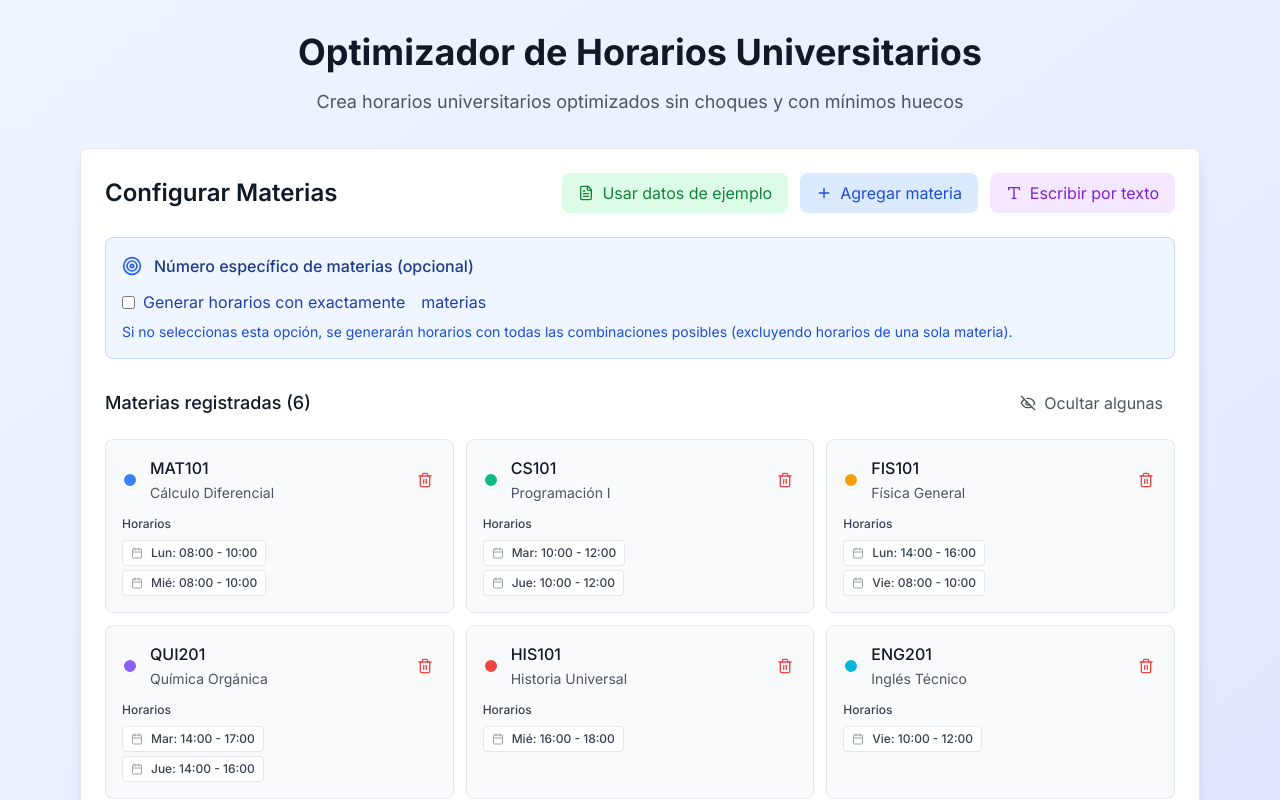
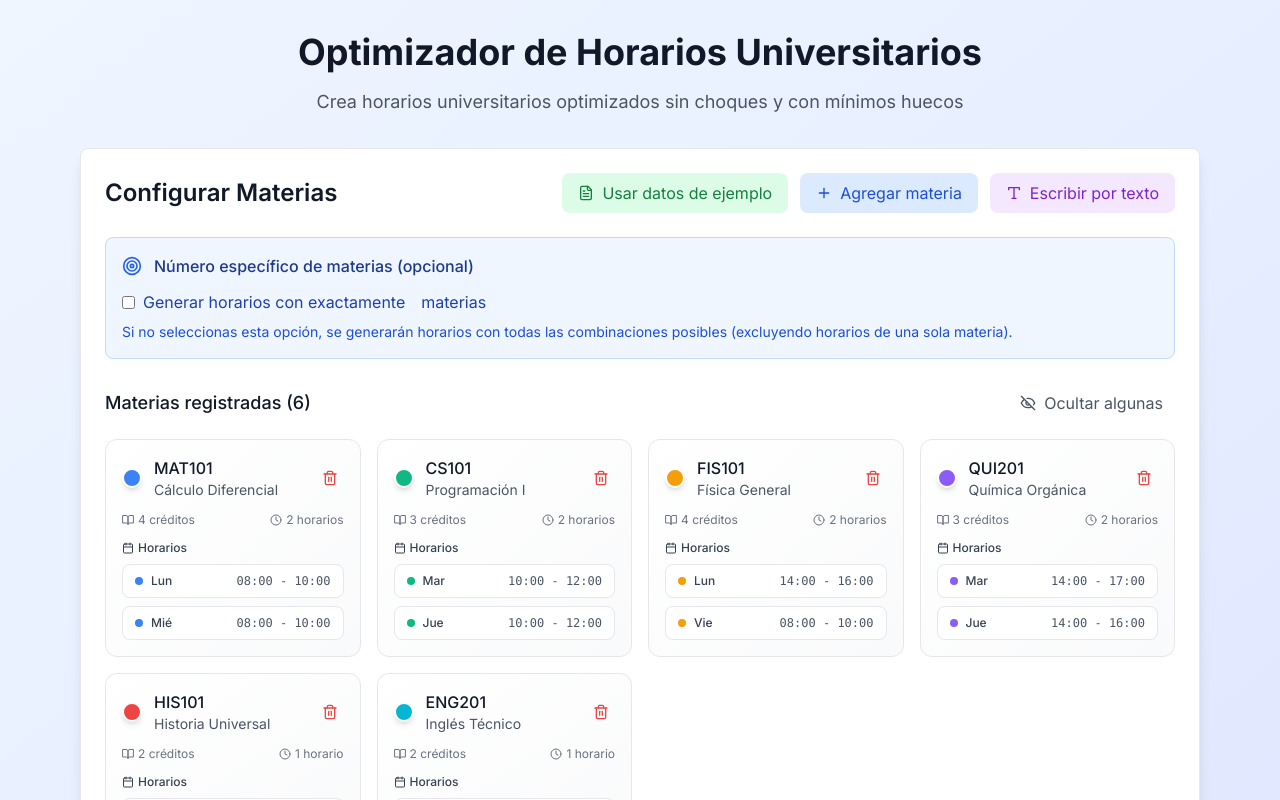
Before and after one commit to DavidSolorza/maqueta, a React (Vite) app: page / in a window 1280 px wide. Both pictures are taken after a click on the button "Usar datos de ejemplo". Shown: the top 800 px of the page. Built offline with nearby package versions, Linux system fonts and the light colour scheme.

Commit message:
Updated DataUploader.tsx

```diff
--- a/src/components/DataUploader.tsx
+++ b/src/components/DataUploader.tsx
@@ -14,7 +14,8 @@ import {
   AlertTriangle,
   Eye,
   EyeOff,
-  Target
+  Target,
+  BookOpen
 } from 'lucide-react';
 
 interface DataUploaderProps {
@@ -491,30 +492,43 @@ export default function DataUploader({ onDataSubmit }: DataUploaderProps) {
           </div>
 
           {subjects.length > 0 ? (
-            <div className="grid gap-3 md:grid-cols-2 lg:grid-cols-3">
+            <div className="grid gap-4 sm:grid-cols-1 md:grid-cols-2 lg:grid-cols-3 xl:grid-cols-4">
               {(showAllSubjects ? subjects : subjects.slice(0, 6)).map((subject, index) => (
-                <div key={subject.id} className="border border-gray-200 rounded-lg p-4 bg-gray-50">
+                <div key={subject.id} className="border border-gray-200 rounded-xl p-4 bg-gradient-to-br from-white to-gray-50 hover:shadow-lg transition-all duration-200 hover:border-blue-300">
                   <div className="flex items-center justify-between mb-3">
                     <div className="flex items-center space-x-3">
                       <div
-                        className="w-4 h-4 rounded-full border-2 border-white shadow-sm"
+                        className="w-5 h-5 rounded-full border-2 border-white shadow-md flex-shrink-0"
                         style={{ backgroundColor: subject.color }}
                       />
                       <div>
                         <span className="font-medium text-gray-900 block">
                           {subject.code || 'Sin código'}
                         </span>
-                        <span className="text-sm text-gray-600">
+                        <span className="text-sm text-gray-600 line-clamp-1" title={subject.name}>
                           {subject.name || 'Sin nombre'}
                         </span>
                       </div>
                     </div>
                     <button
                       onClick={() => removeSubject(index)}
-                      className="p-1 text-red-500 hover:text-red-700 transition-colors"
+                      className="p-1.5 text-red-500 hover:text-red-700 hover:bg-red-50 rounded-full transition-colors"
+                      title="Eliminar materia"
                     >
                       <Trash2 className="w-4 h-4" />
                     </button>
+                  </div>
+
+                  {/* Subject Stats */}
+                  <div className="flex items-center justify-between mb-3 text-xs text-gray-500">
+                    <div className="flex items-center space-x-1">
+                      <BookOpen className="w-3 h-3" />
+                      <span>{subject.credits} créditos</span>
+                    </div>
+                    <div className="flex items-center space-x-1">
+                      <Clock className="w-3 h-3" />
+                      <span>{subject.timeSlots.length} horario{subject.timeSlots.length !== 1 ? 's' : ''}</span>
+                    </div>
                   </div>
 
                   {showManualForm && (
@@ -524,14 +538,14 @@ export default function DataUploader({ onDataSubmit }: DataUploaderProps) {
                           type="text"
                           value={subject.code}
                           onChange={(e) => updateSubject(index, 'code', e.target.value)}
-                          className="px-2 py-1 border border-gray-300 rounded text-sm focus:outline-none focus:ring-2 focus:ring-blue-500"
+                          className="px-3 py-2 border border-gray-300 rounded-lg text-sm focus:outline-none focus:ring-2 focus:ring-blue-500 focus:border-blue-500"
                           placeholder="Código"
                         />
                         <input
                           type="number"
                           value={subject.credits}
                           onChange={(e) => updateSubject(index, 'credits', parseInt(e.target.value) || 0)}
-                          className="px-2 py-1 border border-gray-300 rounded text-sm focus:outline-none focus:ring-2 focus:ring-blue-500"
+                          className="px-3 py-2 border border-gray-300 rounded-lg text-sm focus:outline-none focus:ring-2 focus:ring-blue-500 focus:border-blue-500"
                           min="1"
                           max="6"
                           placeholder="Créditos"
@@ -541,14 +555,14 @@ export default function DataUploader({ onDataSubmit }: DataUploaderProps) {
                         type="text"
                         value={subject.name}
                         onChange={(e) => updateSubject(index, 'name', e.target.value)}
-                        className="w-full px-2 py-1 border border-gray-300 rounded text-sm focus:outline-none focus:ring-2 focus:ring-blue-500"
+                        className="w-full px-3 py-2 border border-gray-300 rounded-lg text-sm focus:outline-none focus:ring-2 focus:ring-blue-500 focus:border-blue-500"
                         placeholder="Nombre de la materia"
                       />
                       <input
                         type="text"
                         value={subject.professors[0]?.name || ''}
                         onChange={(e) => updateSubject(index, 'professors.name', e.target.value)}
-                        className="w-full px-2 py-1 border border-gray-300 rounded text-sm focus:outline-none focus:ring-2 focus:ring-blue-500"
+                        className="w-full px-3 py-2 border border-gray-300 rounded-lg text-sm focus:outline-none focus:ring-2 focus:ring-blue-500 focus:border-blue-500"
                         placeholder="Profesor"
                       />
                     </div>
@@ -556,25 +570,28 @@ export default function DataUploader({ onDataSubmit }: DataUploaderProps) {
 
                   <div>
                     <div className="flex items-center justify-between mb-2">
-                      <span className="text-xs font-medium text-gray-700">Horarios</span>
+                      <span className="text-xs font-medium text-gray-700 flex items-center space-x-1">
+                        <Calendar className="w-3 h-3" />
+                        <span>Horarios</span>
+                      </span>
                       {showManualForm && (
                         <button
                           onClick={() => addTimeSlot(index)}
-                          className="text-xs text-blue-600 hover:text-blue-800 transition-colors"
+                          className="text-xs text-blue-600 hover:text-blue-800 transition-colors font-medium"
                         >
                           + Agregar
                         </button>
                       )}
                     </div>
-                    <div className="space-y-1">
+                    <div className="space-y-2">
                       {subject.timeSlots.map((slot, slotIndex) => (
-                        <div key={slotIndex} className="flex items-center space-x-2 text-xs">
+                        <div key={slotIndex} className="text-xs">
                           {showManualForm ? (
-                            <>
+                            <div className="flex items-center space-x-2">
                               <select
                                 value={slot.day}
                                 onChange={(e) => updateTimeSlot(index, slotIndex, 'day', e.target.value)}
-                                className="px-1 py-1 border border-gray-300 rounded text-xs flex-1"
+                                className="px-2 py-1 border border-gray-300 rounded text-xs flex-1 focus:outline-none focus:ring-1 focus:ring-blue-500"
                               >
                                 <option value="Lunes">Lun</option>
                                 <option value="Martes">Mar</option>
@@ -586,27 +603,35 @@ export default function DataUploader({ onDataSubmit }: DataUploaderProps) {
                                 type="time"
                                 value={slot.startTime}
                                 onChange={(e) => updateTimeSlot(index, slotIndex, 'startTime', e.target.value)}
-                                className="px-1 py-1 border border-gray-300 rounded text-xs w-16"
+                                className="px-2 py-1 border border-gray-300 rounded text-xs w-20 focus:outline-none focus:ring-1 focus:ring-blue-500"
                               />
                               <span>-</span>
                               <input
                                 type="time"
                                 value={slot.endTime}
                                 onChange={(e) => updateTimeSlot(index, slotIndex, 'endTime', e.target.value)}
-                                className="px-1 py-1 border border-gray-300 rounded text-xs w-16"
+                                className="px-2 py-1 border border-gray-300 rounded text-xs w-20 focus:outline-none focus:ring-1 focus:ring-blue-500"
                               />
                               <button
                                 onClick={() => removeTimeSlot(index, slotIndex)}
-                                className="p-1 text-red-500 hover:text-red-700 transition-colors"
+                                className="p-1 text-red-500 hover:text-red-700 hover:bg-red-50 rounded transition-colors"
                               >
                                 <Trash2 className="w-3 h-3" />
                               </button>
-                            </>
+                            </div>
                           ) : (
-                            <div className="flex items-center space-x-2 bg-white rounded px-2 py-1 border border-gray-200">
-                              <Calendar className="w-3 h-3 text-gray-400" />
-                              <span className="text-gray-700 font-medium">
-                                {slot.day.slice(0, 3)}: {slot.startTime} - {slot.endTime}
+                            <div className="flex items-center justify-between bg-white rounded-lg px-3 py-2 border border-gray-200 hover:border-blue-300 transition-colors">
+                              <div className="flex items-center space-x-2">
+                                <div
+                                  className="w-2 h-2 rounded-full"
+                                  style={{ backgroundColor: subject.color }}
+                                />
+                                <span className="text-gray-700 font-medium">
+                                  {slot.day.slice(0, 3)}
+                                </span>
+                              </div>
+                              <span className="text-gray-600 font-mono text-xs">
+                                {slot.startTime} - {slot.endTime}
                               </span>
                             </div>
                           )}
@@ -618,8 +643,8 @@ export default function DataUploader({ onDataSubmit }: DataUploaderProps) {
               ))}
 
               {!showAllSubjects && subjects.length > 6 && (
-                <div className="border border-gray-200 rounded-lg p-4 bg-gray-100 flex items-center justify-center">
-                  <span className="text-gray-600">
+                <div className="border border-gray-200 rounded-xl p-4 bg-gradient-to-br from-gray-100 to-gray-200 flex items-center justify-center hover:shadow-md transition-all duration-200">
+                  <span className="text-gray-600 font-medium">
                     +{subjects.length - 6} materias más
                   </span>
                 </div>
```
